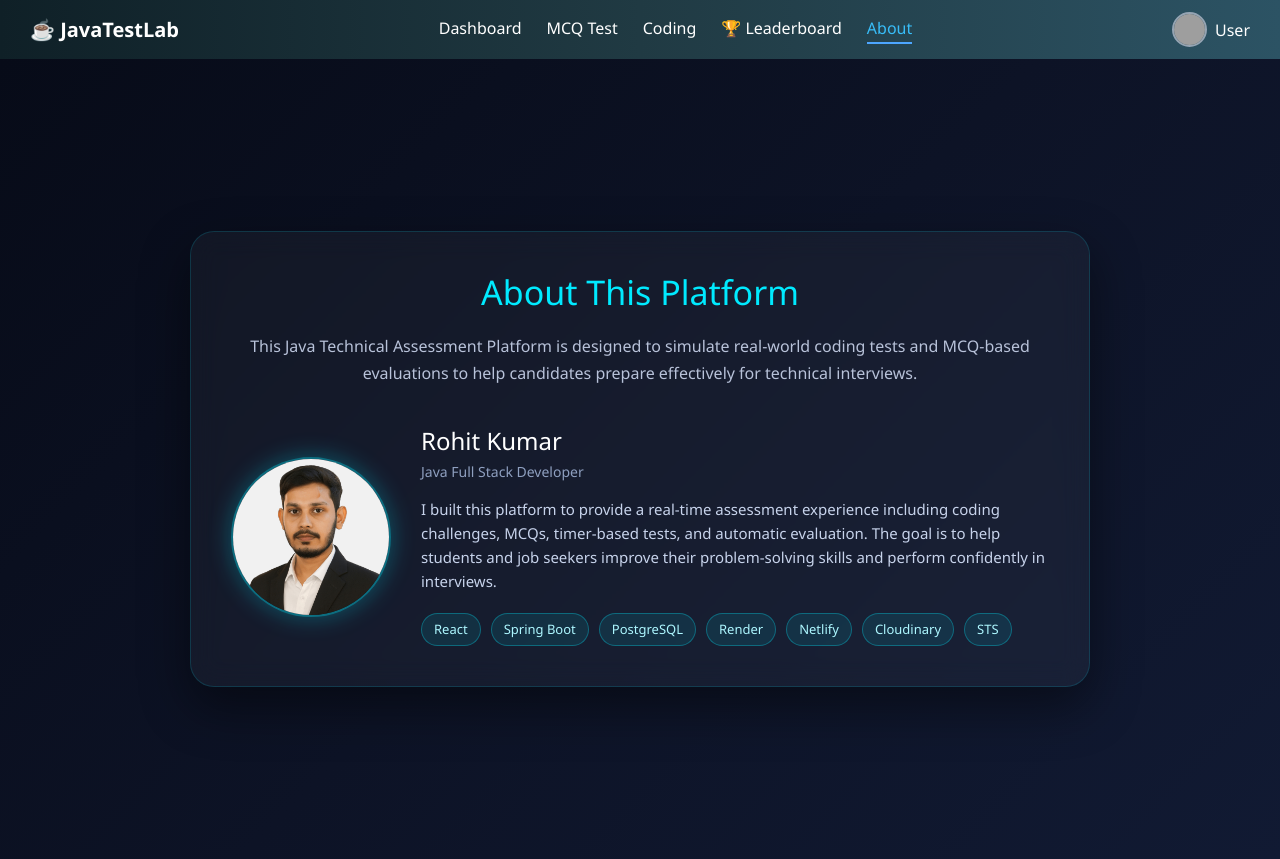
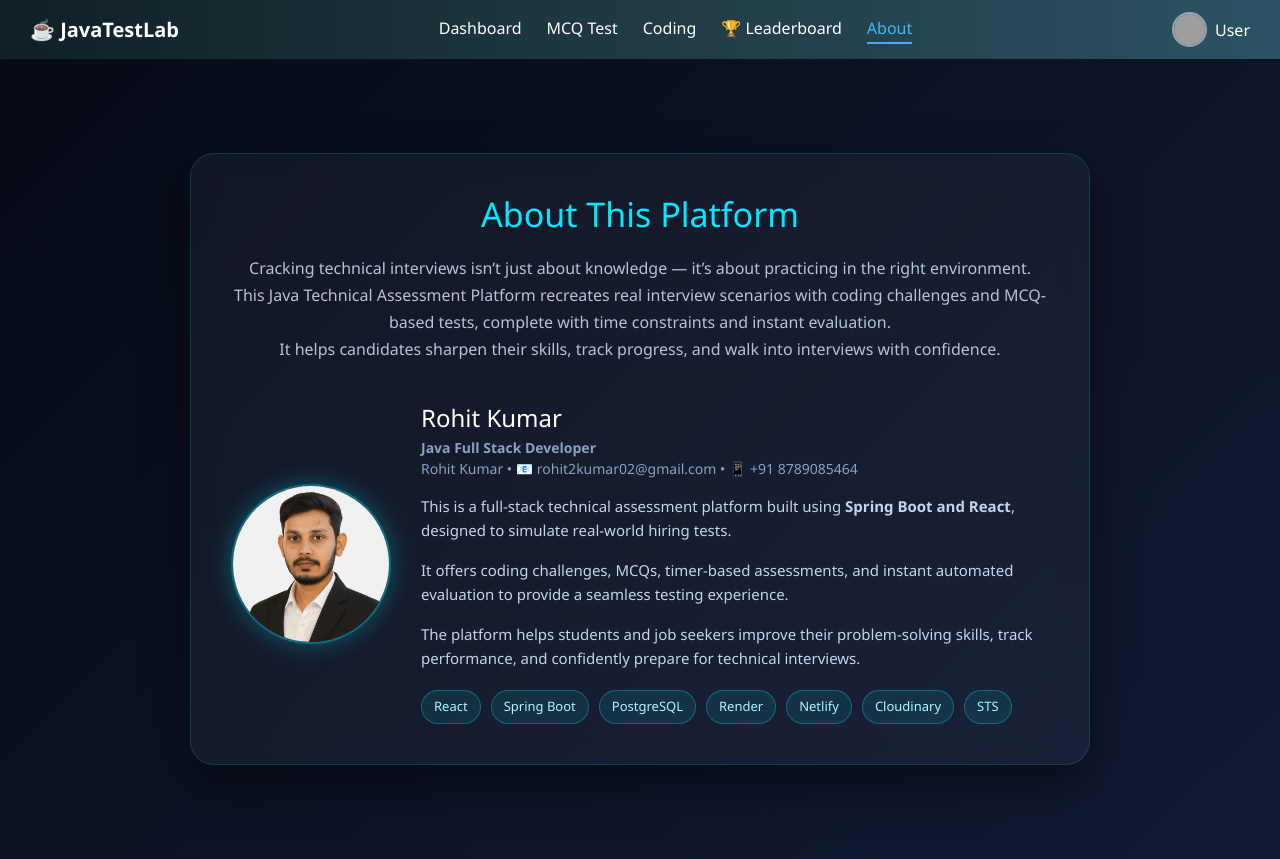
Before and after one commit to rohitkr8789/Test_Assessment_project_Frontend, a React (Vite) app: page /about in a window 1280 px wide. Built offline with nearby package versions, Linux system fonts and the light colour scheme; grey boxes are pictures that could not be loaded.

Commit message:
update about Section

```diff
--- a/src/components/AboutPage.jsx
+++ b/src/components/AboutPage.jsx
@@ -6,21 +6,22 @@ function AboutPage() {
     <>
       <StudentNavbar />
       <div className="aboutpage-main-container">
-
         <div className="aboutpage-content-wrapper">
-
-        <h1 className="aboutpage-title">
-          About This Platform
-        </h1>
+          <h1 className="aboutpage-title">About This Platform</h1>
 
           <p className="aboutpage-description">
-          This Java Technical Assessment Platform is designed to simulate real-world
-          coding tests and MCQ-based evaluations to help candidates prepare effectively
-          for technical interviews.
+            Cracking technical interviews isn’t just about knowledge — it’s
+            about practicing in the right environment.
+            <br />
+            This Java Technical Assessment Platform recreates real interview
+            scenarios with coding challenges and MCQ-based tests, complete with
+            time constraints and instant evaluation.
+            <br />
+            It helps candidates sharpen their skills, track progress, and walk
+            into interviews with confidence.
           </p>
 
           <div className="aboutpage-developer-section">
-
             <img
               src="/Rohit_kr.jpeg"
               alt="Rohit Kumar"
@@ -28,21 +29,32 @@ function AboutPage() {
             />
 
             <div className="aboutpage-developer-details">
-
-            <h2 className="aboutpage-developer-name">
-              Rohit Kumar
-            </h2>
+              <h2 className="aboutpage-developer-name">Rohit Kumar</h2>
 
               <p className="aboutpage-developer-role">
-              Java Full Stack Developer
+                <strong>Java Full Stack Developer</strong> <br />
+                Rohit Kumar • 📧 rohit2kumar02@gmail.com • 📱 +91 8789085464
               </p>
 
-            <p className="aboutpage-developer-info">
-              I built this platform to provide a real-time assessment experience
-              including coding challenges, MCQs, timer-based tests, and automatic
-              evaluation. The goal is to help students and job seekers improve
-              their problem-solving skills and perform confidently in interviews.
+              <div className="aboutpage-developer-info">
+                <p>
+                  This is a full-stack technical assessment platform built using
+                  <strong> Spring Boot and React</strong>, designed to simulate
+                  real-world hiring tests.
                 </p>
+
+                <p>
+                  It offers coding challenges, MCQs, timer-based assessments,
+                  and instant automated evaluation to provide a seamless testing
+                  experience.
+                </p>
+
+                <p>
+                  The platform helps students and job seekers improve their
+                  problem-solving skills, track performance, and confidently
+                  prepare for technical interviews.
+                </p>
+              </div>
 
               <div className="aboutpage-tech-stack">
                 <span>React</span>
@@ -53,12 +65,9 @@ function AboutPage() {
                 <span>Cloudinary</span>
                 <span>STS</span>
               </div>
-
             </div>
           </div>
-
         </div>
-
       </div>
     </>
   );
```
Lines whose indentation alone changed are shown as unchanged.
